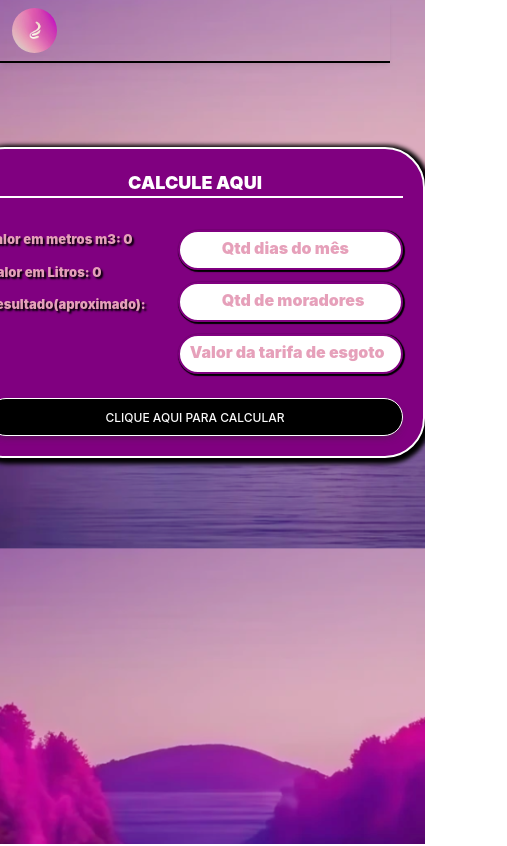
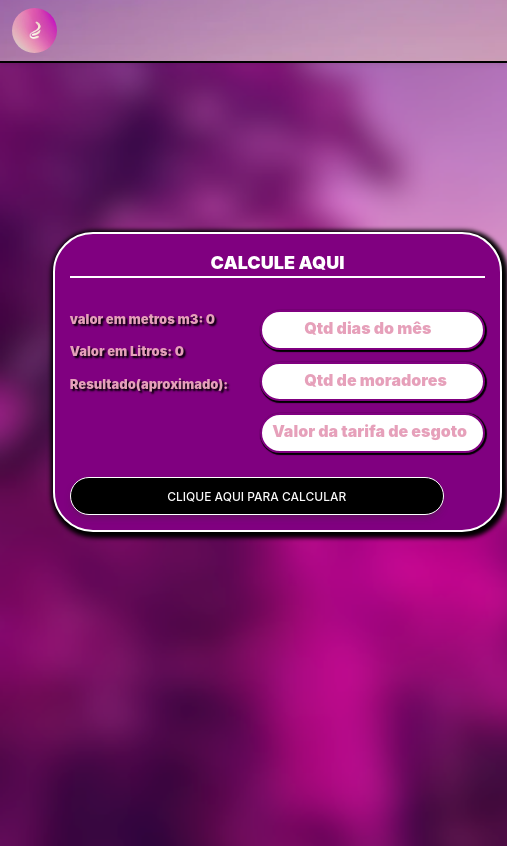
Before and after one commit to FranzieYoogan/angularHidrometro, an Angular app: page /panel in a window 390 px wide. Shown: the top 846 px of the page, 507 px wide, since content can reach past the window. Built offline with nearby package versions, Linux system fonts and the light colour scheme.

Commit message:
responsivity

```diff
--- a/src/app/panel/panel.component.css
+++ b/src/app/panel/panel.component.css
@@ -1,17 +1,36 @@
-.containerPanel {
+.containerAll {
+
+    background: url('/assets/background/reservoir.png');
+    background: url('/assets/img/background/reservoir.png');
+    overflow: hidden;
+    background-repeat: no-repeat;
+    background-size: 530%;
+    background-position-x: 0%;
+    height: 87.6vh;
+    width: 100%;
 
     display: flex;
     justify-content: center;
-    margin-top: 10vh;
-    margin-bottom: 3em !important;
+}
+
+.containerPanel {
+
+
+
+
+    z-index: 60;
+
+
 }
 
 .containerPanel2 {
-
+    overflow: hidden;
+    margin-top: 20vh;
    display: flex;
+    width: auto;
 
     border: 2px solid white;
-    padding: 20px;
+    padding: 15px;
     border-radius: 40px;
     background-color: purple;
     box-shadow: 2px 2px 4px 4px black;
@@ -129,12 +148,12 @@
 
     border-bottom: 2px solid black !important;
     background-color: transparent;
-
+    width: 100%;
 }
 
 .butonStyle {
 
-    width: 100%;
+    width: 90%;
     border: 1px solid white;
 
 background-color: black;
@@ -154,7 +173,52 @@ background-color: black;
 
 }
 
+@media only screen and (max-width: 400px) {
 
+    .containerPanel2  {
+
+        margin-left: 3em;
+
+    }
+
+    .containerAll {
+
+        width: 130%;
+        height: 90vh;
+
+    }
+
+    .navStyle {
+        width: 100% !important;
+        border-bottom: 2px solid black !important;
+        background-color: transparent;
+
+    }
+
+}
+
+@media only screen and (max-width: 554px) {
+
+    .containerPanel2  {
+
+
+
+    }
+
+    .containerAll {
+
+        width: 130%;
+        height: 119vh;
+    }
+
+    .navStyle {
+        width: 130% !important;
+        border-bottom: 2px solid black !important;
+        background-color: transparent;
+
+    }
+
+}
 
 
 
--- a/src/app/panel/panel.component.html
+++ b/src/app/panel/panel.component.html
@@ -10,6 +10,8 @@
 
 </nav>
 </section>
+
+  <section class="containerAll">
 
 
 <section class="containerPanel">
@@ -103,3 +105,5 @@
 </div>
 
 </section>
+
+  </section>
```
